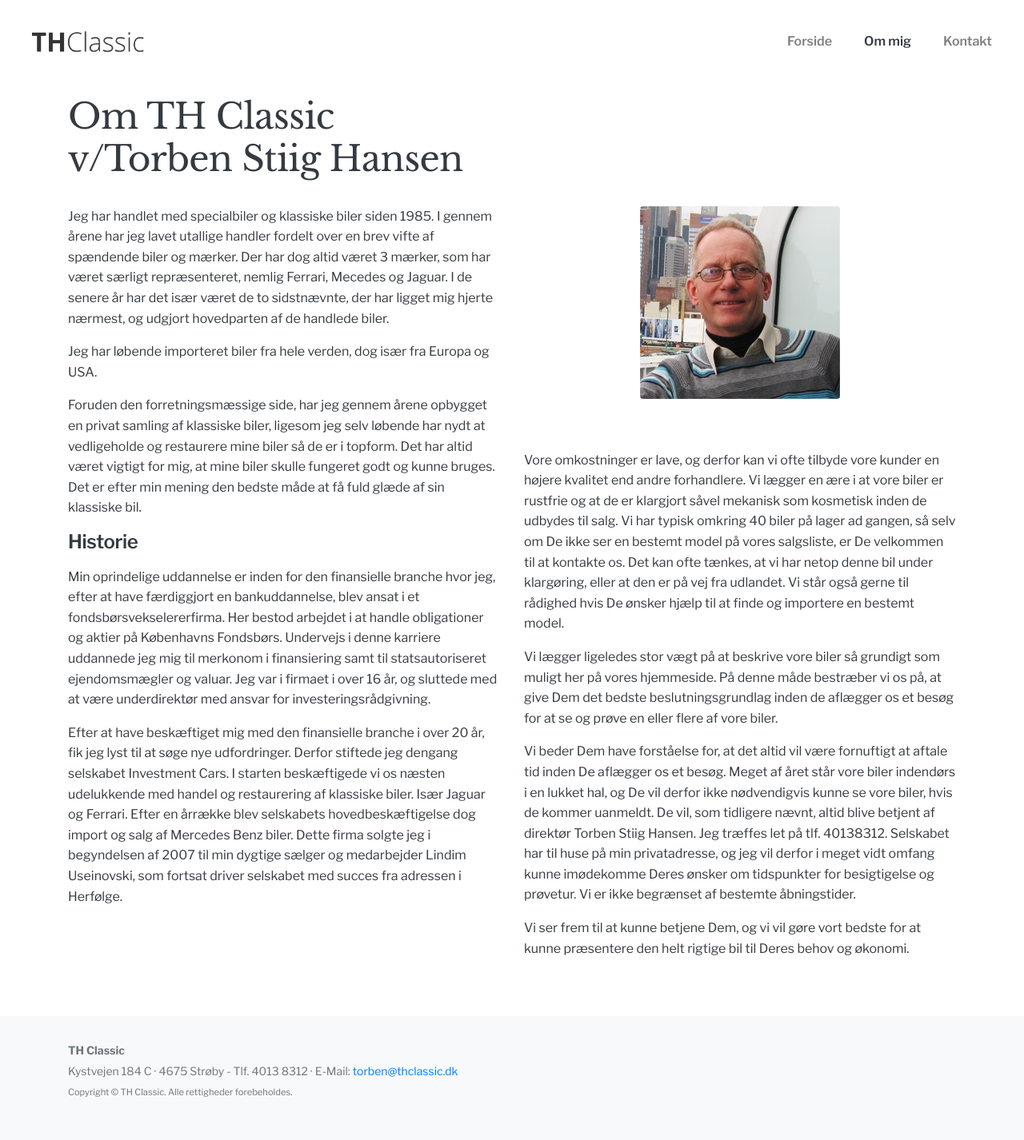
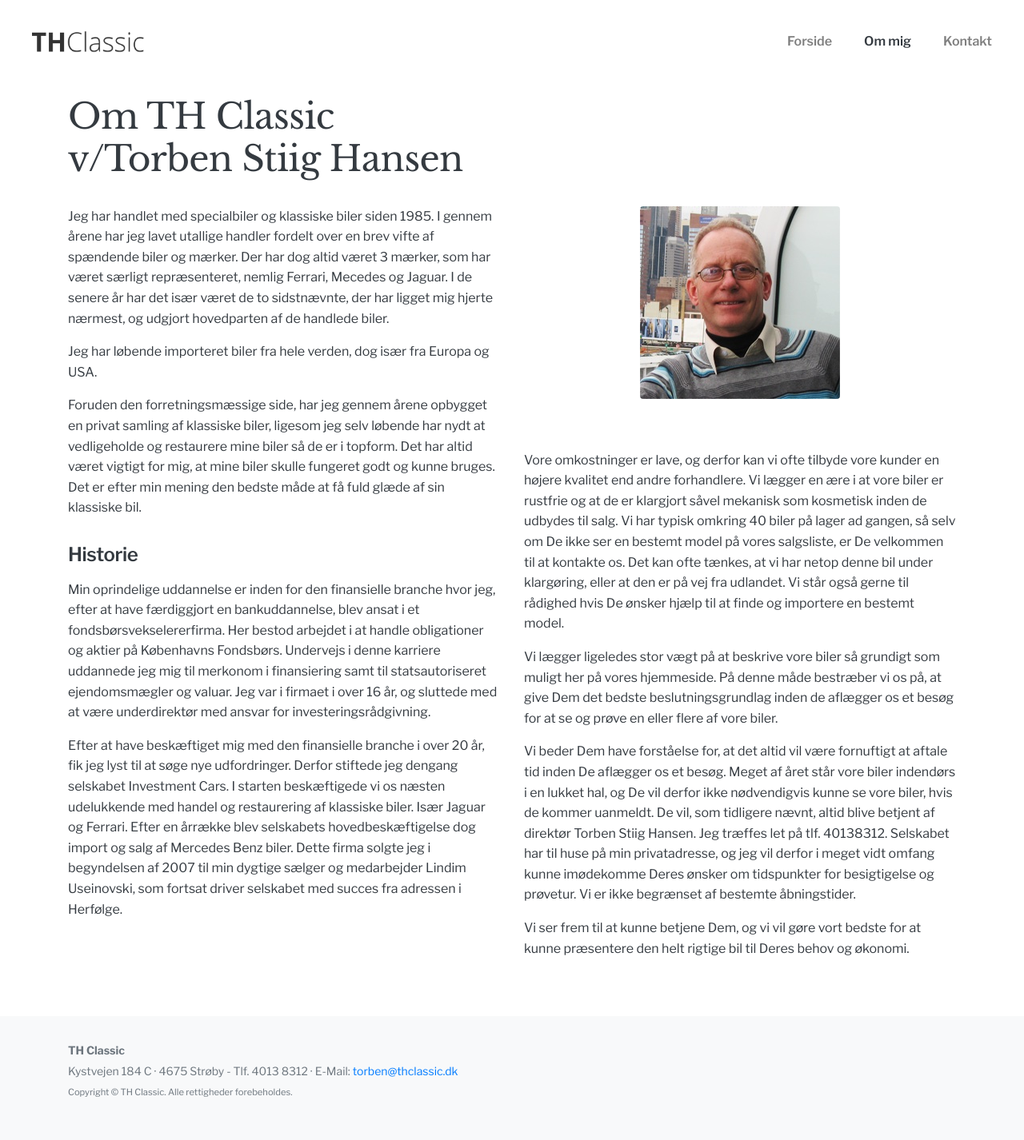
Before and after one commit to aakjaer/thclassic, a Jekyll site: the page built from om/index.html, in a window 1280 px wide. Shown: the whole page at 80% size. Built offline with Jekyll 4.4.1, drawn with Linux system fonts in a browser that asks for light colours.

Commit message:
Finetuning h2 white space

```diff
--- a/assets/scss/base.scss
+++ b/assets/scss/base.scss
@@ -115,6 +115,10 @@ h1,h2,h3,h4,h5 {
 
 h2 {
     font-size: 1.5rem;
+
+    &:not(:first-child) {
+        margin-top: 2rem;
+    }
 }
 
 .intro {
```
